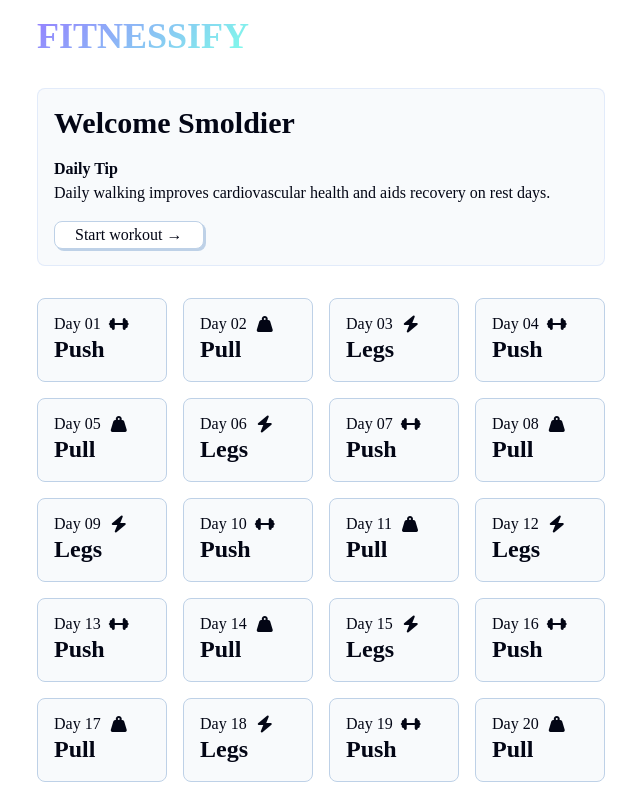
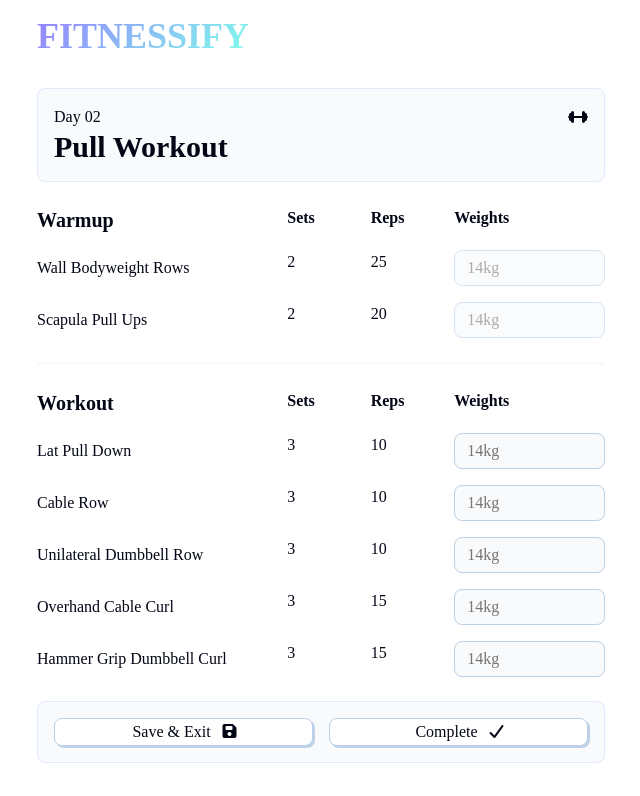
Before and after one commit to ngoctien308/fitnessify, a Vue app: page / in a window 1280 px wide. Shown: the top 796 px of the page, without its empty margins (319-959 px from the left). Built offline with nearby package versions, Linux system fonts and the light colour scheme; a web font is replaced by a local one.

Commit message:
implement the modal functionality inside the workout page

```diff
--- a/index.html
+++ b/index.html
@@ -9,6 +9,7 @@
   </head>
   <body>
     <div id="app"></div>
+    <div id="portal"></div>
     <script type="module" src="/src/main.js"></script>
   </body>
 </html>
--- a/src/App.vue
+++ b/src/App.vue
@@ -4,7 +4,7 @@
     import Workout from '@/components/pages/Workout.vue';
     import Layout from '@/components/layouts/Layout.vue';
 
-    const chosenPage = 2; // 1: Welcome, 2: Dashboard, 3: Workout
+    const chosenPage = 3; // 1: Welcome, 2: Dashboard, 3: Workout
 </script>
 
 <template>
@@ -14,5 +14,3 @@
         <Workout v-if="chosenPage == 3" />
     </Layout>
 </template>
-
-<style scoped></style>
--- a/src/components/Portal.vue
+++ b/src/components/Portal.vue
@@ -1,8 +1,56 @@
 <script setup>
-
+    const { handleCloseModal } = defineProps({
+        handleCloseModal: {
+            type: Function
+        }
+    });
 </script>
 
 <template>
+    <Teleport to="#portal">
+        <div class="portal-container">
+            <div @click="handleCloseModal" class="portal-underlay"></div>
+            <div class="portal-content">
+                <slot />
+            </div>
+        </div>
+    </Teleport>
 </template>
 
-<style scoped></style>
+<style scoped>
+    .portal-container {
+        position: fixed;
+        top: 0;
+        left: 0;
+        width: 100vw;
+        height: 100vh;
+        z-index: 1001;
+    }
+
+    .portal-underlay {
+        position: absolute;
+        inset: 0;
+        background: var(--background-primary);
+        opacity: 0.7;
+        z-index: 999;
+        border: none;
+        padding: none;
+    }
+
+    .portal-content {
+        position: absolute;
+        z-index: 1000;
+        top: 50%;
+        left: 50%;
+        transform: translate(-50%, -50%);
+        width: 600px;
+        max-width: 90vw;
+        max-height: 80vh;
+        display: grid;
+        place-items: center;
+        background: var(--background-primary);
+        border-radius: var(--border-radius-small);
+        padding: 1rem;
+        border: 1px solid var(--background-muted);
+    }
+</style>
--- a/src/components/pages/Workout.vue
+++ b/src/components/pages/Workout.vue
@@ -1,9 +1,177 @@
 <script setup>
+    import { workoutProgram, exerciseDescriptions } from '@/utils';
+    import Portal from '../Portal.vue';
+    import { computed, ref } from 'vue';
 
+    const selectedWorkout = 1;
+    const workoutType = ['Push', "Pull", 'Legs'];
+    const { warmup, workout } = workoutProgram[selectedWorkout];
+    const chosenExercise = ref(null);
+    const chosenExerciseDescription = computed(() => exerciseDescriptions[chosenExercise.value]);
+
+    const closeModal = () => {
+        chosenExercise.value = null;
+    };
 </script>
 
 <template>
-    <h2>Workout Page</h2>
+    <Portal :handleCloseModal="closeModal" v-if="chosenExercise">
+        <div class="exercise-description">
+            <h3>{{ chosenExercise }}</h3>
+            <div>
+                <p>{{ chosenExerciseDescription }}</p>
+            </div>
+            <button @click="closeModal">Close <i class="fa-solid fa-xmark"></i></button>
+        </div>
+    </Portal>
+    <section id="workout-card">
+        <div class="plan-card card">
+            <div class="plan-card-header">
+                <p>Day {{ selectedWorkout < 9 ? '0' + (selectedWorkout + 1) : (selectedWorkout + 1) }}</p>
+                <i class="fa-solid fa-dumbbell"></i>
+            </div>
+            <h2>{{ workoutType[selectedWorkout % 3] }} Workout</h2>
+        </div>
+        <div class="workout-grid">
+            <h4 class="grid-name">Warmup</h4>
+            <h6>Sets</h6>
+            <h6>Reps</h6>
+            <h6 class="grid-weights">Weights</h6>
+            <div class="workout-grid-row" v-for="(w, wIdx) in warmup" :key="wIdx">
+                <div class="grid-name">
+                    <p>{{ w.name }}</p>
+                    <button @click="() => {
+                        chosenExercise = w.name;
+                    }">
+                        <i class="fa-regular fa-circle-question"></i>
+                    </button>
+                </div>
+                <p>{{ w.sets }}</p>
+                <p>{{ w.reps }}</p>
+                <input class="grid-weights" placeholder="14kg" disabled/>
+            </div>
+            <div class="workout-grid-line"></div>
+            <h4 class="grid-name">Workout</h4>
+            <h6 >Sets</h6>
+            <h6>Reps</h6>
+            <h6 class="grid-weights">Weights</h6>
+            <div class="workout-grid-row" v-for="(w, wIdx) in workout" :key="wIdx">
+                <div class="grid-name">
+                    <p>{{ w.name }}</p>
+                    <button @click="() => {
+                        chosenExercise = w.name;
+                    }">
+                        <i class="fa-regular fa-circle-question"></i>
+                    </button>
+                </div>
+                <p>{{ w.sets }}</p>
+                <p>{{ w.reps }}</p>
+                <input class="grid-weights" placeholder="14kg"/>
+            </div>
+        </div>
+        <div class="card workout-btns">
+            <button>Save & Exit <i class="fa-solid fa-save"></i></button>
+            <button>Complete <i class="fa-solid fa-check"></i></button>
+        </div>
+    </section>
 </template>
 
-<style scoped></style>
+
+<style scoped>
+    #workout-card,
+    .plan-card {
+        display: flex;
+        flex-direction: column;
+    }
+
+    #workout-card {
+        gap: 1.5rem;
+    }
+
+    .plan-card-header,
+    .workout-btns {
+        display: flex;
+        align-items: center;
+        justify-content: space-between;
+        gap: 1rem;
+    }
+
+    .workout-grid,
+    .workout-grid-row {
+        display: grid;
+        grid-template-columns: repeat(7, minmax(0, 1fr));
+        gap: 1rem;
+    }
+
+    .workout-grid-row,
+    .workout-grid-line {
+        grid-column: span 7 / span 7;
+    }
+
+    .workout-grid-line {
+        margin: 0.5rem 0;
+        height: 3px;
+        border-radius: 2px;
+        background: var(--background-muted);
+    }
+
+    .grid-name {
+        grid-column: span 3 / span 3;
+        display: flex;
+        align-items: center;
+        gap: 1rem;
+    }
+
+    .grid-name button {
+        padding: 0;
+        border: none;
+        box-shadow: none;
+    }
+
+    .grid-name button:hover {
+        transform: none;
+        box-shadow: none;
+        color: var(--color-link);
+    }
+
+    .workout-grid-row .grid-name button {
+        opacity: 0;
+        pointer-events: none;
+    }
+
+    .workout-grid-row:hover .grid-name button {
+        opacity: 1;
+        pointer-events: all;
+    }
+
+    .grid-name p {
+        text-transform: capitalize;
+    }
+
+    .grid-weights {
+        grid-column: span 2 / span 2;
+    }
+
+    .workout-btns button {
+        flex: 1;
+    }
+
+    .workout-btns button i {
+        padding-left: 0.5rem;
+    }
+
+    .exercise-description {
+        display: flex;
+        flex-direction: column;
+        gap: 1rem;
+        width: 100%;
+    }
+
+    .exercise-description h3 {
+        text-transform: capitalize;
+    }
+
+    .exercise-description button i {
+        padding-left: 0.5rem;
+    }
+</style>
--- a/src/utils/index.js
+++ b/src/utils/index.js
@@ -391,7 +391,6 @@ export const workoutProgram = {
     }
 }
 
-
 export const exerciseDescriptions = {
     "Around the worlds": "Hold a stick with a double shoulder-width grip. Start with the stick at your hips, then lift it over your head, keeping your arms straight, and lower it behind your back as far down as comfortable. Then slowly reverse the motion to return to the starting position.",
     "Scapula pushups": "Begin in a high plank position. Keep your arms straight and only move your shoulder blades, bringing them together and apart in a controlled manner, as you lower your body towards the ground, and then raise it back up. Hold a kneeling position if the plank is too challenging.",
```
